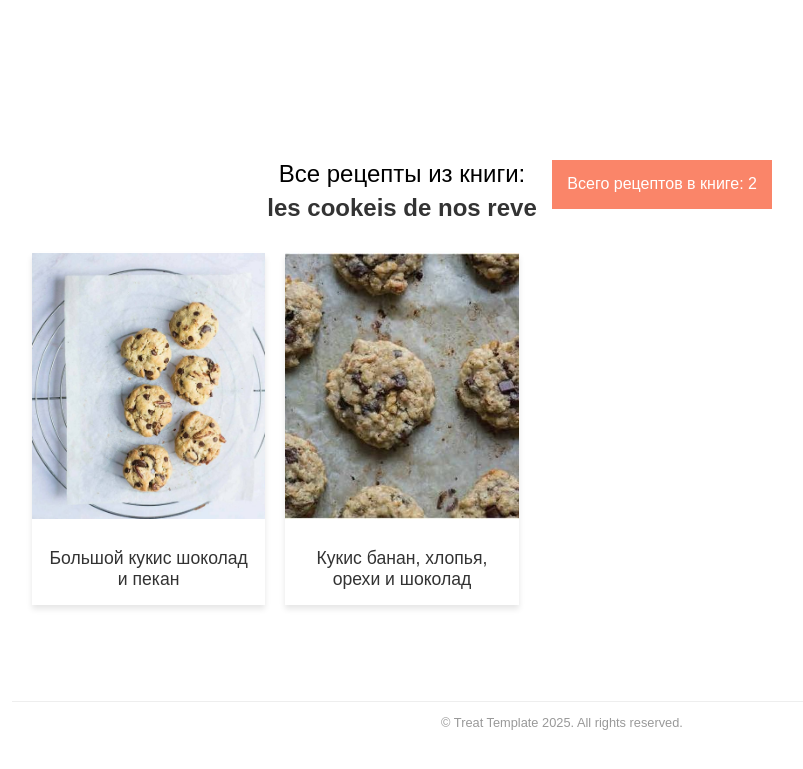
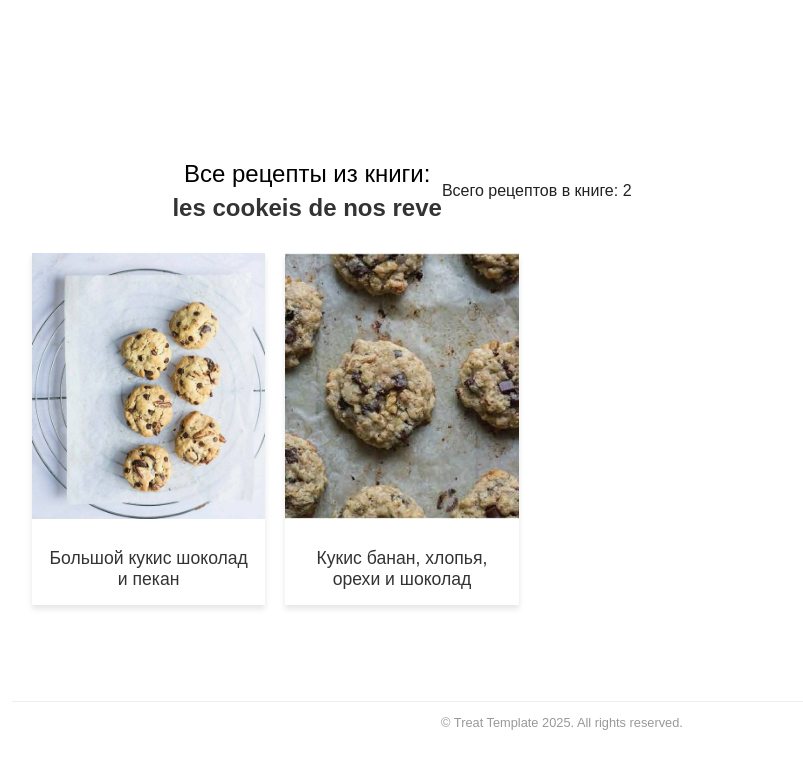
Before and after one commit to Helga1970/new-site, a Jekyll site: the page built from all-recipes-from-book/les-cookeis-de-nos-reve/index.md, in a window 1280 px wide. Shown: the top 769 px of the page, without its empty margins (78-881 px from the left). Built offline with Jekyll 4.4.1, drawn with Linux system fonts in a browser that asks for light colours; nearby versions of some CDN libraries; some web fonts are replaced.

Commit message:
Update all-recipes-from-book.html

```diff
--- a/_layouts/all-recipes-from-book.html
+++ b/_layouts/all-recipes-from-book.html
@@ -9,9 +9,11 @@ permalink: /all-recipes-from-book/index.html
       Все рецепты из книги:
       <span id="book-name" class="book-name"></span>
     </h1>
-    <div class="recipes-count-plaque" id="recipes-count-plaque">
-      <span class="plaque-text">Всего рецептов в книге: <span id="recipes-count">0</span></span>
-    </div>
+    <div class="header-controls">
+  <div class="recipes-count-container">
+    <span class="recipes-count-text">Всего рецептов в книге: <span id="recipes-count">0</span></span>
+  </div>
+</div>
   </div>
   <div id="recipes-grid" class="recipe-grid"></div>
 </div>
```
